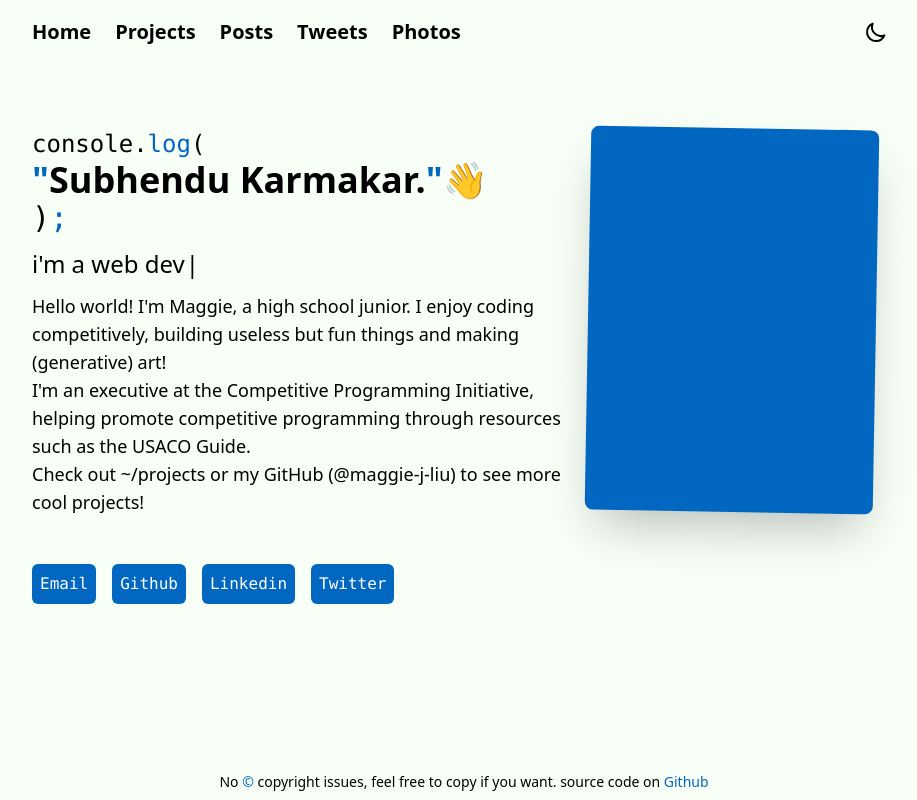
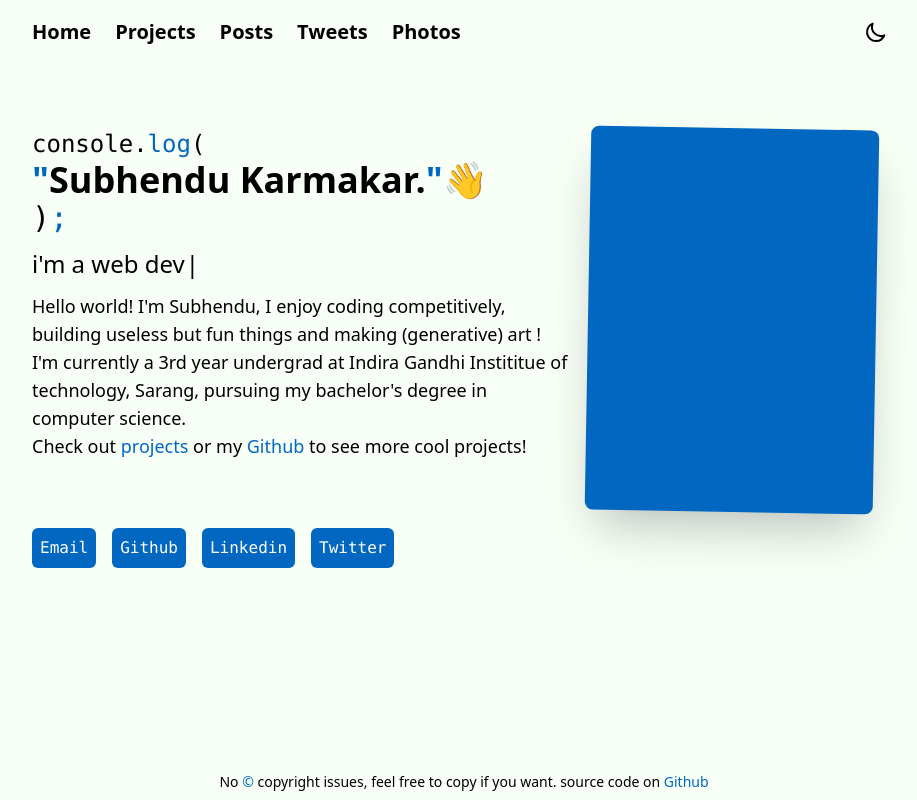
Before and after one commit to subhenduKarma001/website, a Next.js app: page / in a window 1280 px wide. Shown: the whole page, without its empty margins (176-1093 px from the left). Built offline with nearby package versions, Linux system fonts and the light colour scheme.

Commit message:
minor fixes

```diff
--- a/sections/Footer.js
+++ b/sections/Footer.js
@@ -8,7 +8,9 @@ const Footer = () => {
         copyright issues
         <span className="hidden md:inline">
           , feel free to copy if you want. source code on{" "}
-          <Hover href="https://www.google.com">Github</Hover>
+          <Hover href="https://github.com/subhenduKarma001/website">
+            Github
+          </Hover>
         </span>
       </span>
     </footer>
--- a/sections/Hero.js
+++ b/sections/Hero.js
@@ -12,7 +12,7 @@ const Hero = () => {
             console.
             <span className="text-light_main dark:text-dark_main">log</span>(
           </span>
-          <h1 className="text-4xl md:text-4xl font-bold">
+          <h1 className="text-3xl md:text-4xl font-bold">
             <span className="text-light_main dark:text-dark_main">&quot;</span>
             Subhendu Karmakar.
             <span className="text-light_main dark:text-dark_main">&quot;</span>
@@ -38,18 +38,18 @@ const Hero = () => {
           </h3>
           <div className="md:text-lg text-light_text dark:text-dark_text mb-8">
             <p>
-              Hello world! I'm Maggie, a high school junior. I enjoy coding
-              competitively, building useless but fun things and making
-              (generative) art!
+              Hello world! I'm Subhendu, I enjoy coding competitively, building
+              useless but fun things and making (generative) art !
             </p>
             <p>
-              I'm an executive at the Competitive Programming Initiative,
-              helping promote competitive programming through resources such as
-              the USACO Guide.
+              I'm currently a 3rd year undergrad at Indira Gandhi Instititue of
+              technology, Sarang, pursuing my bachelor's degree in computer
+              science.
             </p>
             <p>
-              Check out ~/projects or my GitHub (@maggie-j-liu) to see more cool
-              projects!
+              Check out <Hover href="/projects">projects</Hover> or my
+              <Hover href="https://github.com/subhenduKarma001"> Github </Hover>
+              to see more cool projects!
             </p>
           </div>
         </div>
```
